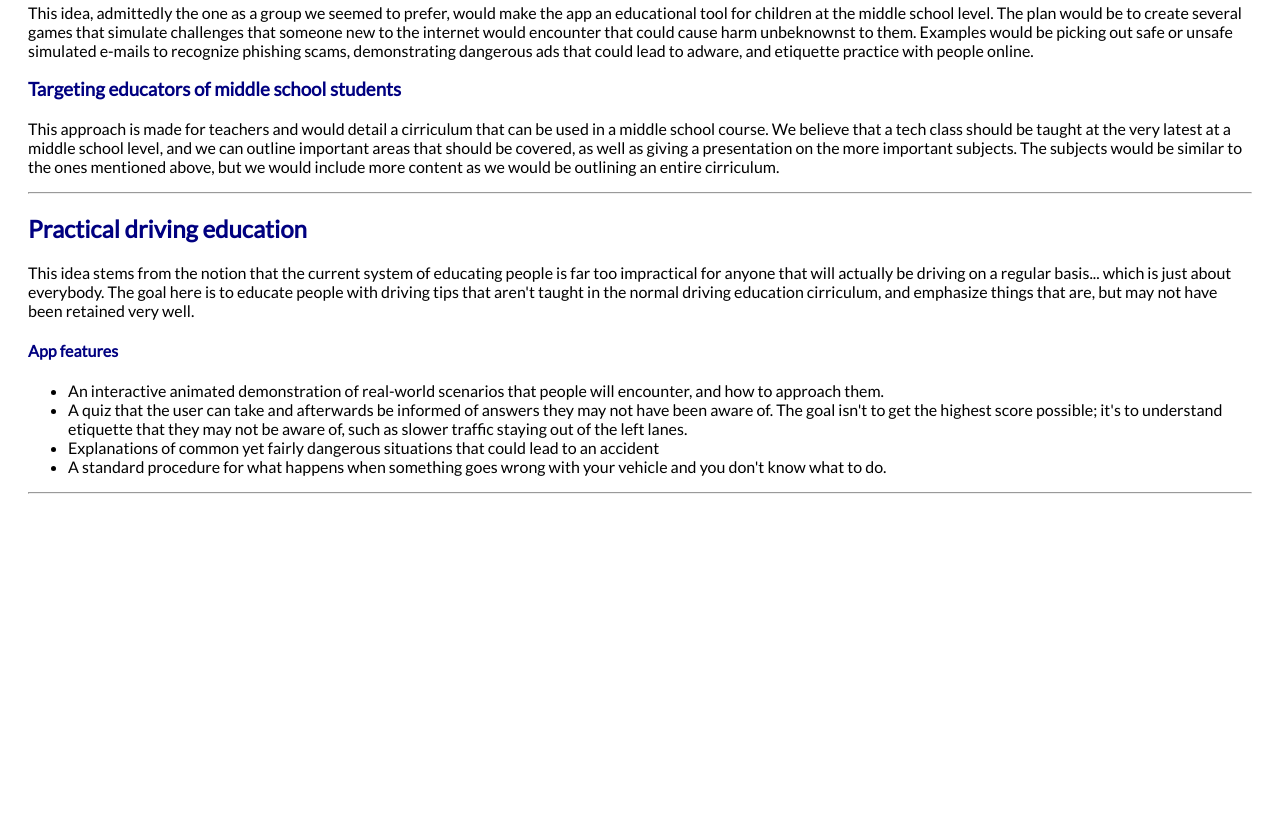
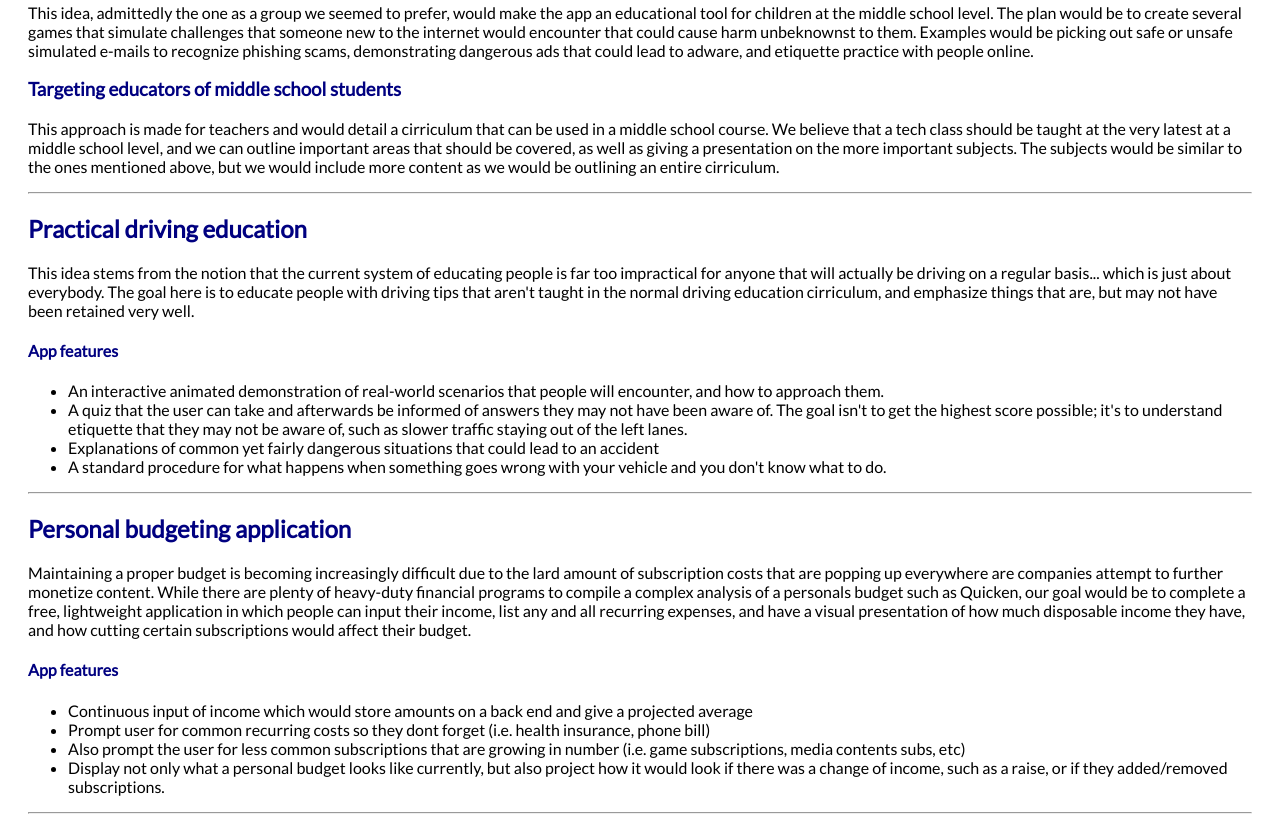
Before and after one commit to Fleury14/no-instructor, a plain HTML site: page index.html in a window 1280 px wide. Shown: the part 545-1367 px from the top of the page. Before the commit the page ends 1047 px from the top, so only its background shows below. Drawn offline with Linux system fonts and the light colour scheme.

Commit message:
finished budgeting

```diff
--- a/index.html
+++ b/index.html
@@ -43,5 +43,17 @@
     </ul>
     <hr>
     <!-- end driving ed -->
+    <!-- begin budgeting -->
+    <h2 class="color-navyblue">Personal budgeting application</h2>
+    Maintaining a proper budget is becoming increasingly difficult due to the lard amount of subscription costs that are popping up everywhere are companies attempt to further monetize content. While there are plenty of heavy-duty financial programs to compile a complex analysis of a personals budget such as Quicken, our goal would be to complete a free, lightweight application in which people can input their income, list any and all recurring expenses, and have a visual presentation of how much disposable income they have, and how cutting certain subscriptions would affect their budget.
+    <h4 class="color-navyblue">App features</h4>
+    <ul>
+        <li>Continuous input of income which would store amounts on a back end and give a projected average</li>
+        <li>Prompt user for common recurring costs so they dont forget (i.e. health insurance, phone bill)</li>
+        <li>Also prompt the user for less common subscriptions that are growing in number (i.e. game subscriptions, media contents subs, etc)</li>
+        <li>Display not only what a personal budget looks like currently, but also project how it would look if there was a change of income, such as a raise, or if they added/removed subscriptions.</li>
+    </ul>
+    <hr>
+    <!-- end budgeting -->
 </body>
 </html>
```
